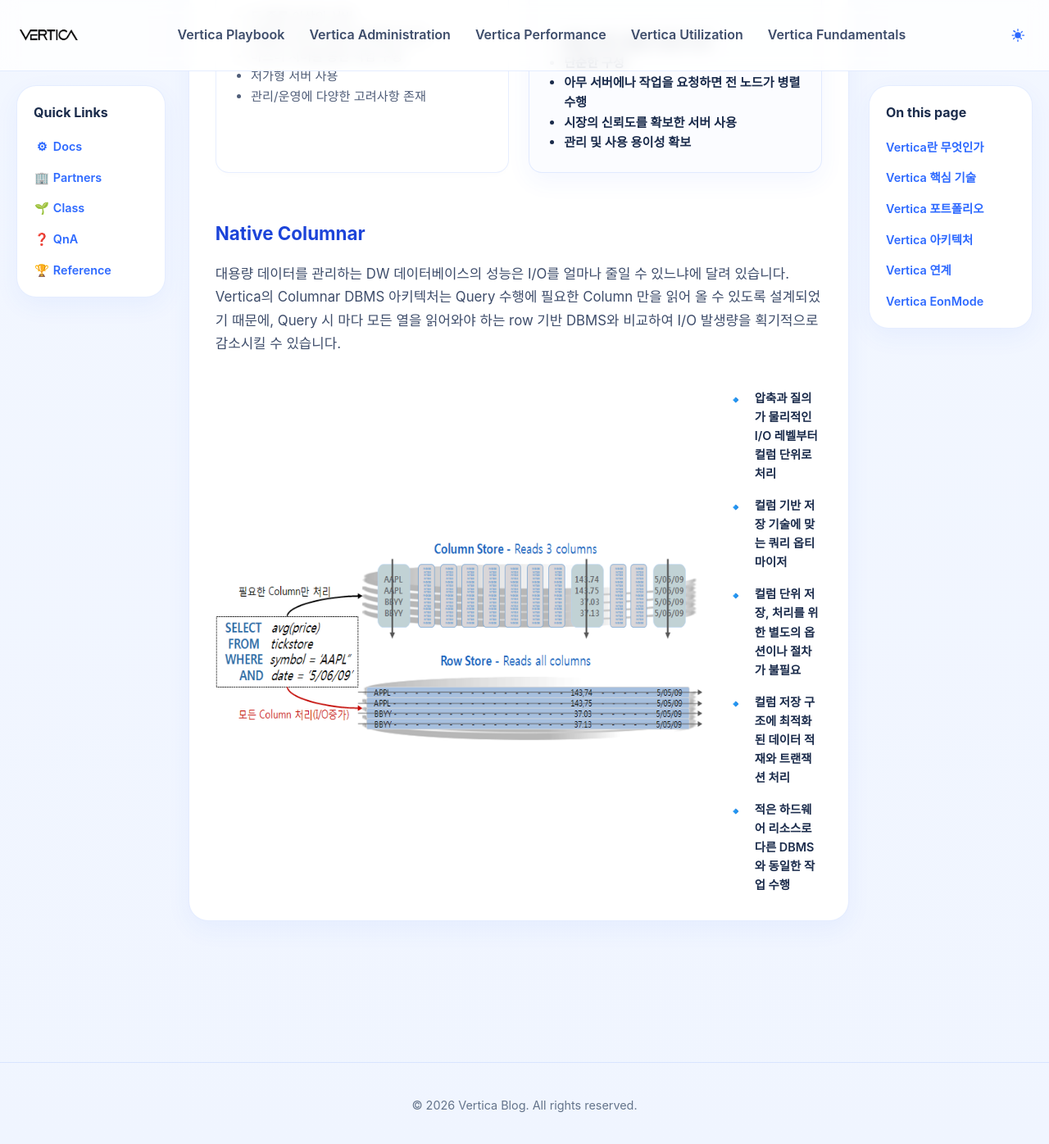
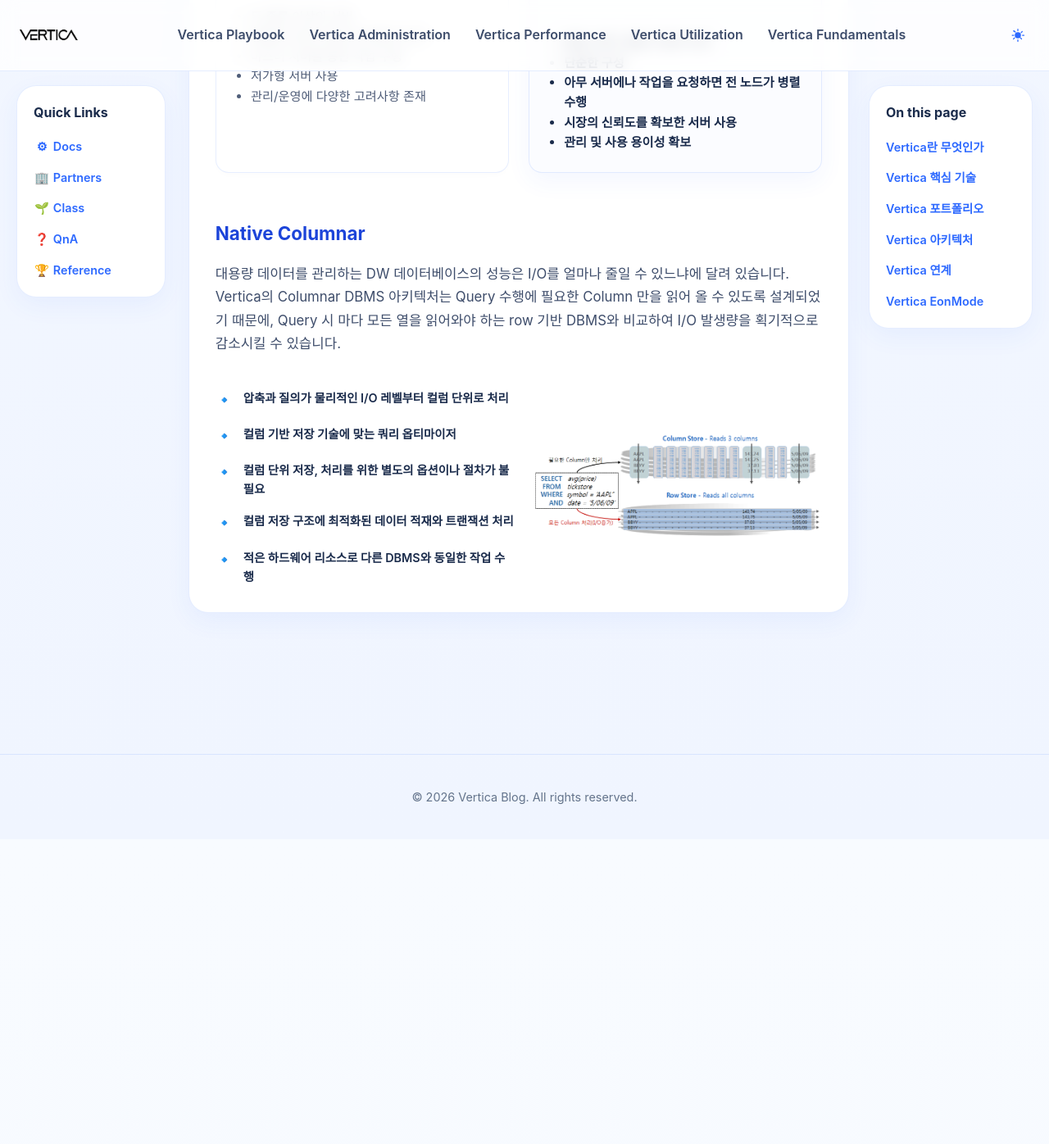
Before and after one commit to JIN0326/vertica_blog, a Jekyll site: the page built from 01playbook.md, in a window 1280 px wide and 1400 px high, scrolled down 3740 px. Shown: the top 1396 px of the window at 82% size. Built offline with Jekyll 4.4.1, drawn with Linux system fonts in a browser that asks for light colours; after the commit the page ends 4764 px from its top, so only the background shows below that.

Commit message:
Update blog content and styling

```diff
--- a/01playbook.md
+++ b/01playbook.md
@@ -239,9 +239,6 @@
     </p>
 
     <div class="columnar-layout">
-      <div class="columnar-image">
-        <img src="{{ '/assets/images/architecture3.png' | relative_url }}" alt="Native Columnar Architecture">
-      </div>
       <ul class="feature-list">
         <li><span class="feature-list__icon">🔹</span> <span>압축과 질의가 물리적인 I/O 레벨부터 컬럼 단위로 처리</span></li>
         <li><span class="feature-list__icon">🔹</span> <span>컬럼 기반 저장 기술에 맞는 쿼리 옵티마이저</span></li>
@@ -249,6 +246,9 @@
         <li><span class="feature-list__icon">🔹</span> <span>컬럼 저장 구조에 최적화된 데이터 적재와 트랜잭션 처리</span></li>
         <li><span class="feature-list__icon">🔹</span> <span>적은 하드웨어 리소스로 다른 DBMS와 동일한 작업 수행</span></li>
       </ul>
+      <div class="columnar-image">
+        <img src="{{ '/assets/images/architecture3.png' | relative_url }}" alt="Native Columnar Architecture">
+      </div>
     </div>
   </div>
 </div>
--- a/assets/css/style.css
+++ b/assets/css/style.css
@@ -878,8 +878,8 @@
 }
 
 .columnar-image img {
-  max-width: 600px; /* Native Columnar 이미지 크기 키움 */
-  height: 250px;
+  max-width: 350px; /* Native Columnar 이미지 크기 키움 */
+  height: auto;
   border-radius: 8px;
 }
 
```
Also changed, not shown: 3 other files.
